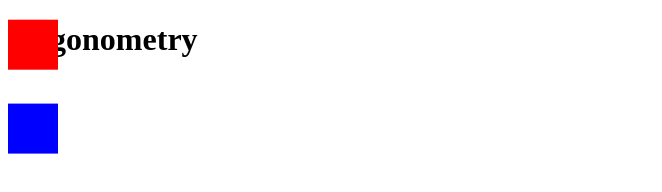
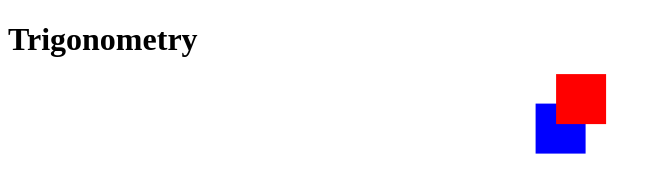
Before and after one commit to henrikra/haikko, a plain HTML site: page index.html in a window 1280 px wide. Shown: the whole page, without its empty margins (0-662 px from the left). Drawn offline with Linux system fonts and the light colour scheme.

Commit message:
Move x position too

```diff
--- a/index.html
+++ b/index.html
@@ -19,11 +19,18 @@
     .header {
       margin-bottom: 100px;
     }
+
+    .squares {
+      justify-content: center;
+      display: flex;
+    }
   </style>
   <body>
     <h1 class="header">Trigonometry</h1>
-    <div id="square1" class="square square--primary" />
-    <div id="square2" class="square square--secondary" />
+    <div class="squares">
+      <div id="square1" class="square square--primary"></div>
+      <div id="square2" class="square square--secondary" /></div>
+    </div>
     <script src="main.js"></script>
   </body>
 </html>
--- a/main.js
+++ b/main.js
@@ -1,6 +1,6 @@
 function moveSquare(i = 0) {
-  document.getElementById('square1').style.transform = `translateY(${Math.sin(i) * 100}px)`;
-  document.getElementById('square2').style.transform = `translateY(${Math.cos(i) * 100}px)`;
+  document.getElementById('square1').style.transform = `translate(${Math.sin(i) * 100}px, ${Math.sin(i) * 100}px)`;
+  document.getElementById('square2').style.transform = `translate(${Math.cos(i) * 100}px, ${Math.cos(i) * 100}px)`;
   setTimeout(() => moveSquare(i + 0.1), 50);
 }
 
```
